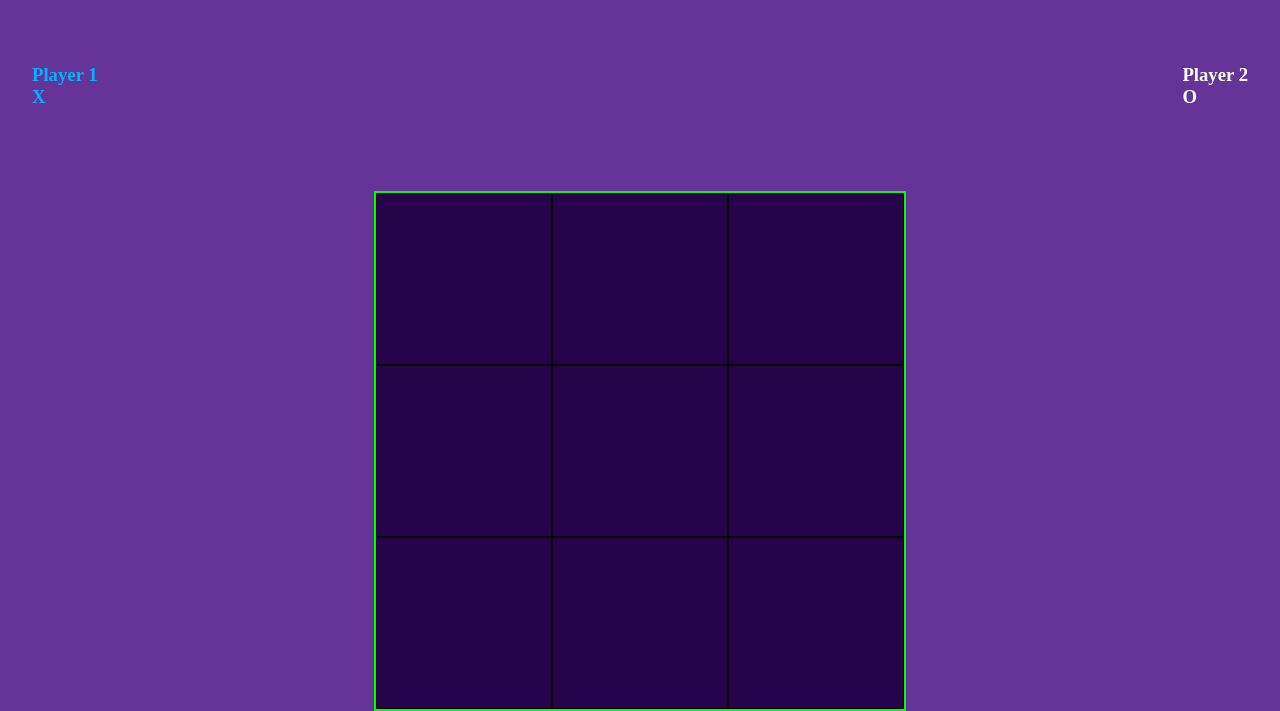
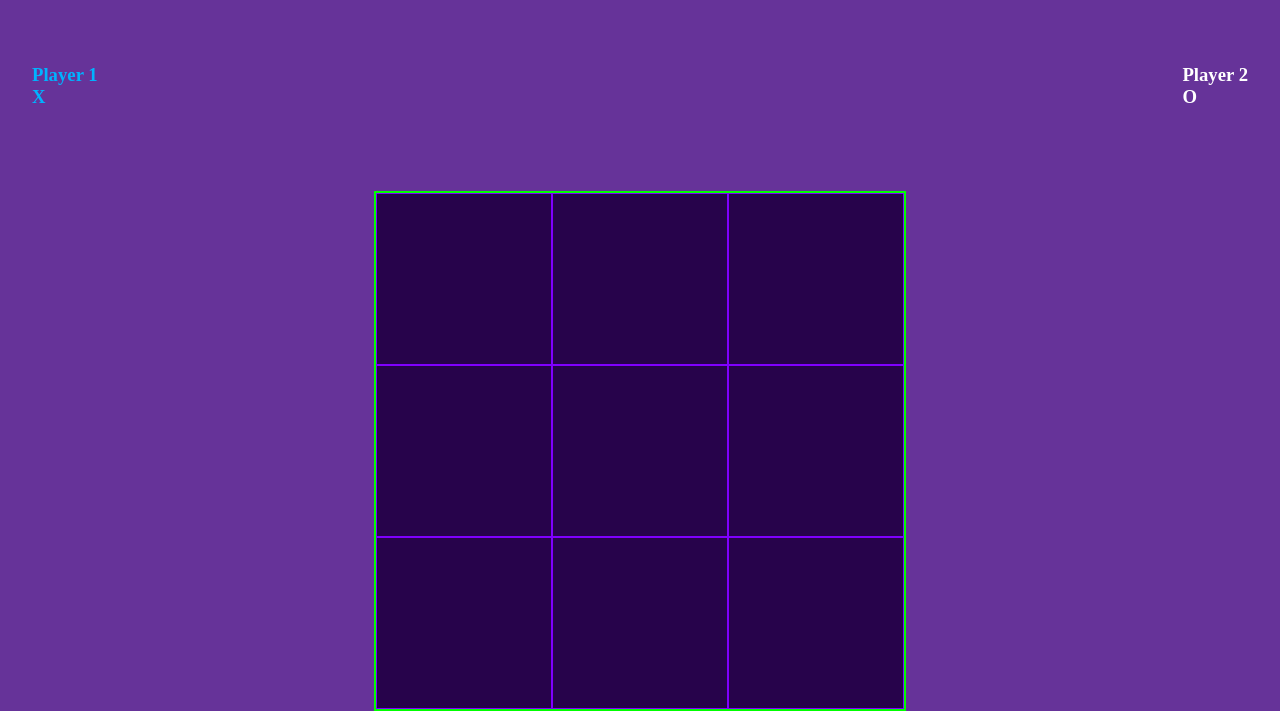
Before and after one commit to IamVictheCG/ODIN-Project, a plain HTML site: page JavaScript Projects/TicTacToe/index.html in a window 1280 px wide. Shown: the part 89-800 px from the top of the page. Drawn offline with nearby package versions, Linux system fonts and the light colour scheme.

Commit message:
Tic Tac Toe; updates made

```diff
--- a/JavaScript Projects/TicTacToe/mobile.css
+++ b/JavaScript Projects/TicTacToe/mobile.css
@@ -26,7 +26,7 @@ body {
     grid-template-rows: repeat(3, auto);
     border: 2px solid rgb(0, 255, 0);
     .cell {
-        border: 1px solid black;
+        /* border: 1px solid black; */
         display: flex;
         justify-content: center;
         align-items: center;
--- a/JavaScript Projects/TicTacToe/style.css
+++ b/JavaScript Projects/TicTacToe/style.css
@@ -65,7 +65,7 @@ body {
     border: 2px solid rgb(0, 255, 0);
     background-color: rgb(39, 3, 75);
     .cell {
-        border: 1px solid black;
+        border: 1px solid rgb(128, 0, 255);
         display: flex;
         justify-content: center;
         align-items: center;
```
